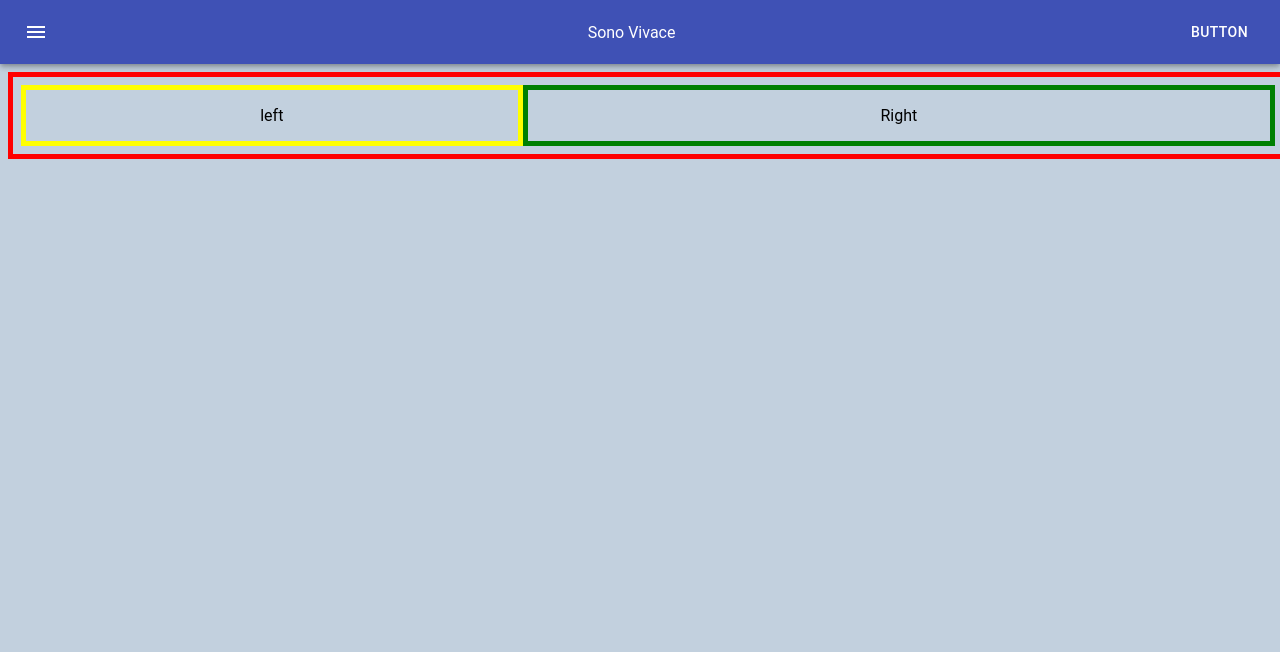
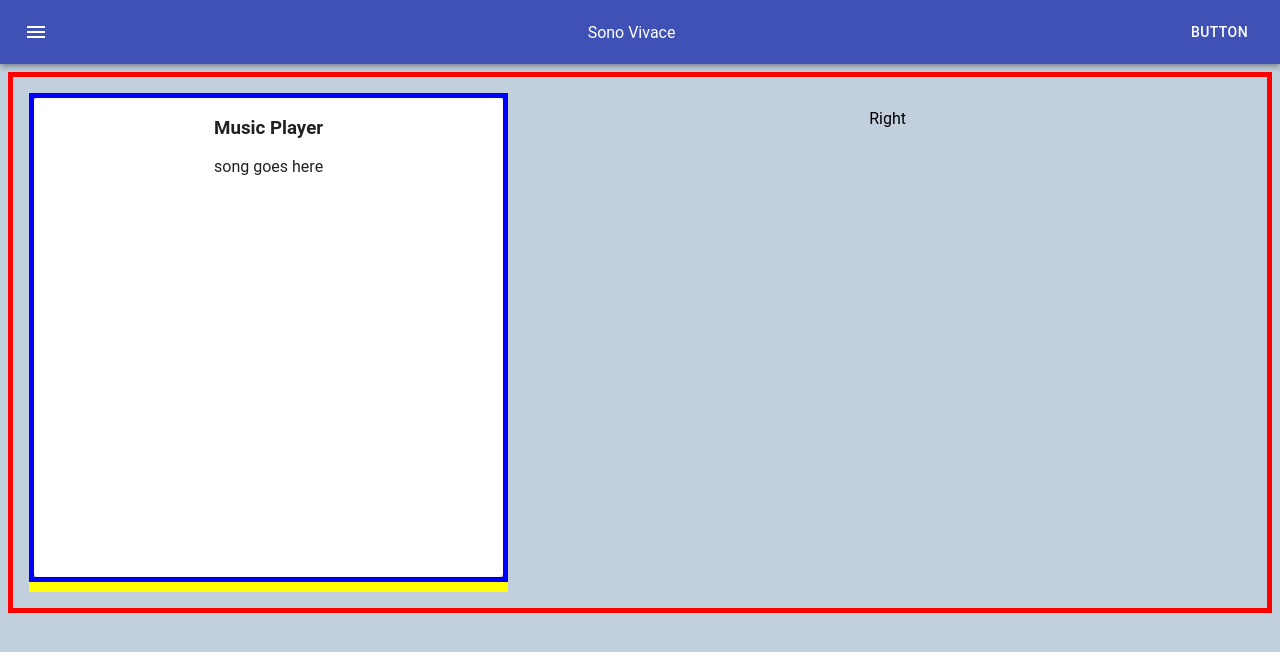
Before and after one commit to Dan-Naeem/Sono-Vivace, a React (Create React App) app in the folder sono-vivace-app/: page / in a window 1280 px wide. Shown: the top 652 px of the page. Built offline with nearby package versions, Linux system fonts and the light colour scheme.

Commit message:
setup musicplayer skeleton

```diff
--- a/sono-vivace-app/src/components/MainApp.js
+++ b/sono-vivace-app/src/components/MainApp.js
@@ -1,12 +1,24 @@
 import React, {Component} from 'react';
 import {styles} from '../styles/styles';
+
+//import card
+import Card from '@material-ui/core/Card';
+import CardActions from '@material-ui/core/CardActions';
+import CardContent from '@material-ui/core/CardContent';
 
 class MainApp extends Component {
   render() {
     return(
       <div style={styles.mainApp}>
         <div style={styles.left}>
-          <p>left</p>
+          <div style={styles.musicPlayerContainer}>
+            <Card style={styles.musicPlayer}>
+              <h3>Music Player</h3>
+              <p>song goes here</p>
+            </Card>
+          </div>
+          <div style={styles.playlist}>
+          </div>
         </div>
         <div style={styles.right}>
           <p>Right</p>
--- a/sono-vivace-app/src/styles/styles.js
+++ b/sono-vivace-app/src/styles/styles.js
@@ -1,9 +1,6 @@
 const styles = {
   mainApp: {
     border: '5px red solid',
-    width: '100%',
-    minWidth: '100%',
-    maxWidth: '100%',
     height: '100%',
     minHeight: '100%',
     maxHeight: '100%',
@@ -14,15 +11,32 @@ const styles = {
     justifyContent: 'center',
   },
   left: {
-    border: '5px yellow solid',
     width: '40%',
     overFlow: 'auto',
+    padding: '.5em'
   },
   right: {
-    border: '5px green solid',
     width: '60%',
     overFlow: 'auto',
-  }
+    padding: '.5em'
+  },
+  musicPlayerContainer: {
+    border: '5px blue solid',
+    width: '100%',
+    paddingTop: '100%',
+    position: 'relative',
+  },
+  musicPlayer: {
+    position: 'absolute',
+    top: '0',
+    left: '0',
+    bottom: '0',
+    right: '0',
+  },
+  playlist: {
+    border: '5px yellow solid',
+    height: 'auto',
+  },
 };
 
 export {
```
